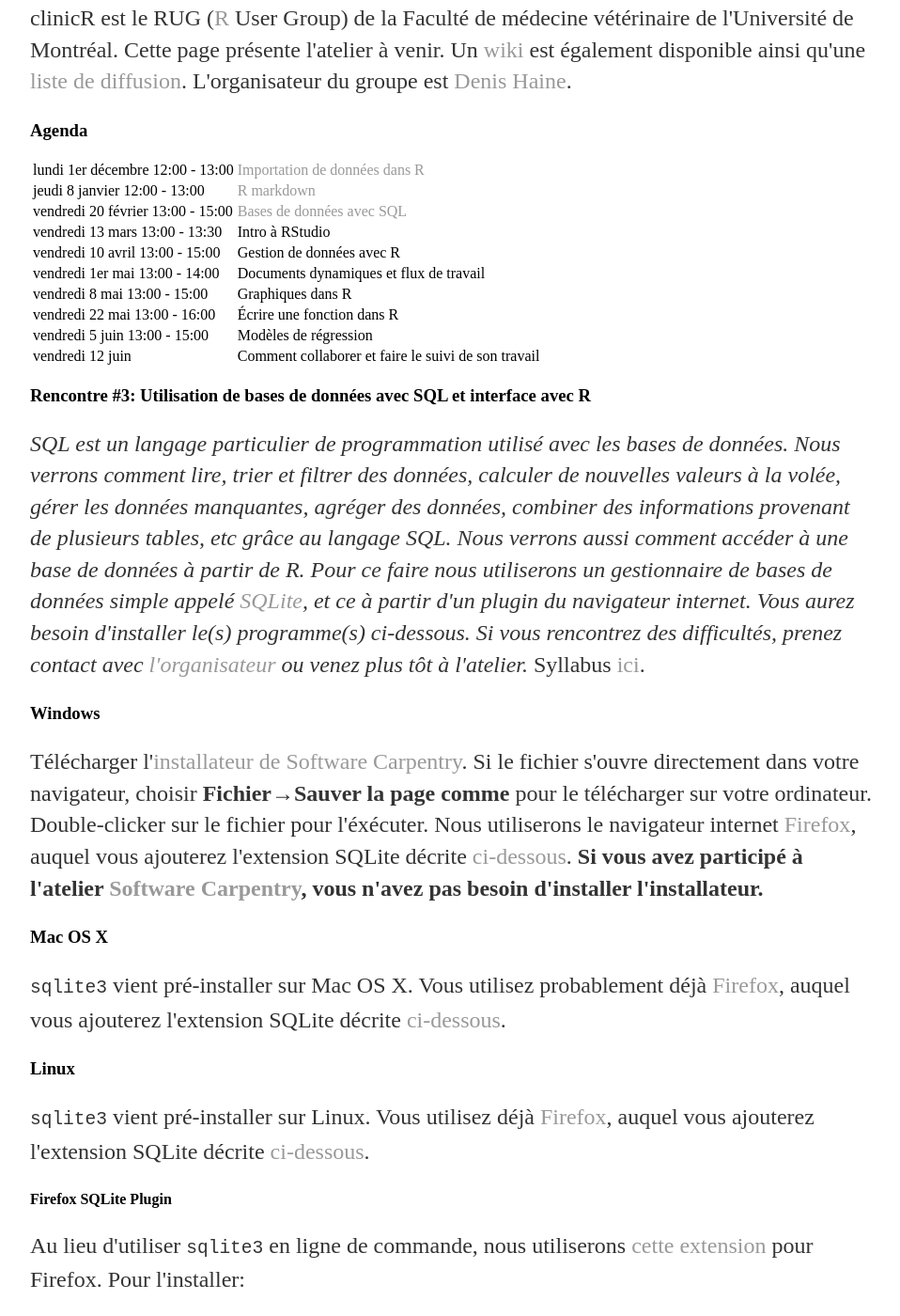
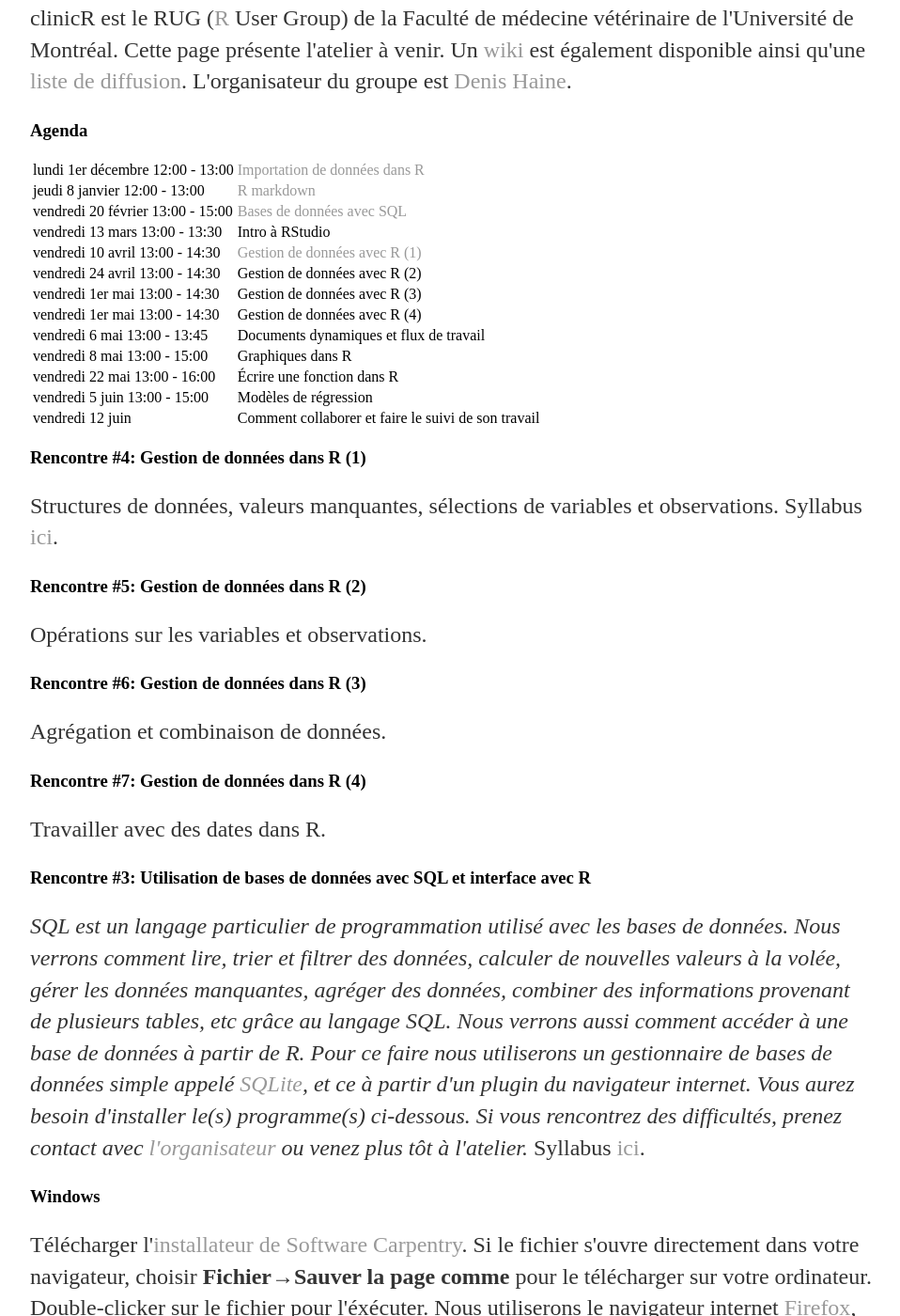
Before and after one commit to dhaine/clinicR, a Jekyll site: the page built from index.html, in a window 1280 px wide and 1400 px high, scrolled down 608 px. Shown: the whole window at 94% size, without its empty margins (160-1118 px from the left). Built offline with Jekyll 4.4.1, drawn with Linux system fonts in a browser that asks for light colours; some of the changed text lies outside the part shown.

Commit message:
Add info for next meeting.

```diff
--- a/index.html
+++ b/index.html
@@ -1,11 +1,11 @@
 ---
 layout: meeting
 root: .
-topic: Intro à RStudio
+topic: Gestion de données avec R (1)
 place: local 115, pavillon Dessaulles
-humandate: 13 mars 2015
-humantime: 13:00-13:30
-date: 2015-02-20
+humandate: 10 avril 2015
+humantime: 13:00-14:30
+date: 2015-04-10
 instructor: ["Denis Haine"]
 contact: denis.haine@umontreal.ca
 ---
@@ -39,8 +39,16 @@ Please use day month year for the 'humandate' field (e.g. 8 janvier 2015) and --
       15:00</td> <td><a href="src/20150220-sql-fr.html">Bases de données avec
       SQL</a></td> </tr>
       <tr> <td>vendredi 13 mars 13:00 - 13:30</td> <td>Intro à RStudio</td> </tr>
-      <tr> <td>vendredi 10 avril 13:00 - 15:00</td> <td>Gestion de données avec R</td> </tr>
-      <tr> <td>vendredi 1er mai 13:00 - 14:00</td> <td>Documents dynamiques et
+      <tr> <td>vendredi 10 avril 13:00 -
+      14:30</td> <td><a href="src/20150410-datamgt.html">Gestion de données avec
+      R (1)</a></td> </tr>
+      <tr> <td>vendredi 24 avril 13:00 - 14:30</td> <td>Gestion de données avec
+      R (2)</td> </tr>
+      <tr> <td>vendredi 1er mai 13:00 - 14:30</td> <td>Gestion de données avec
+      R (3)</td> </tr>
+      <tr> <td>vendredi 1er mai 13:00 - 14:30</td> <td>Gestion de données avec
+      R (4)</td> </tr>
+      <tr> <td>vendredi 6 mai 13:00 - 13:45</td> <td>Documents dynamiques et
       flux de travail</td> </tr>
       <tr> <td>vendredi 8 mai 13:00 - 15:00</td> <td>Graphiques dans R</td> </tr>
       <tr> <td>vendredi 22 mai 13:00 - 16:00</td> <td>Écrire une fonction dans R</td> </tr>
@@ -50,6 +58,31 @@ Please use day month year for the 'humandate' field (e.g. 8 janvier 2015) and --
     </table>
   </div>
 </div>
+
+<h3>Rencontre #4: Gestion de données dans R (1)</h3>
+
+<p>
+  Structures de données, valeurs manquantes, sélections de variables et
+  observations. Syllabus <a href="src/20150410-datamgt.html">ici</a>.
+</p>
+
+<h3>Rencontre #5: Gestion de données dans R (2)</h3>
+
+<p>
+  Opérations sur les variables et observations.
+</p>
+
+<h3>Rencontre #6: Gestion de données dans R (3)</h3>
+
+<p>
+  Agrégation et combinaison de données.
+</p>
+
+<h3>Rencontre #7: Gestion de données dans R (4)</h3>
+
+<p>
+  Travailler avec des dates dans R.
+</p>
 
 <h3>Rencontre #3: Utilisation de bases de données avec SQL et interface avec R</h3>
 
```
